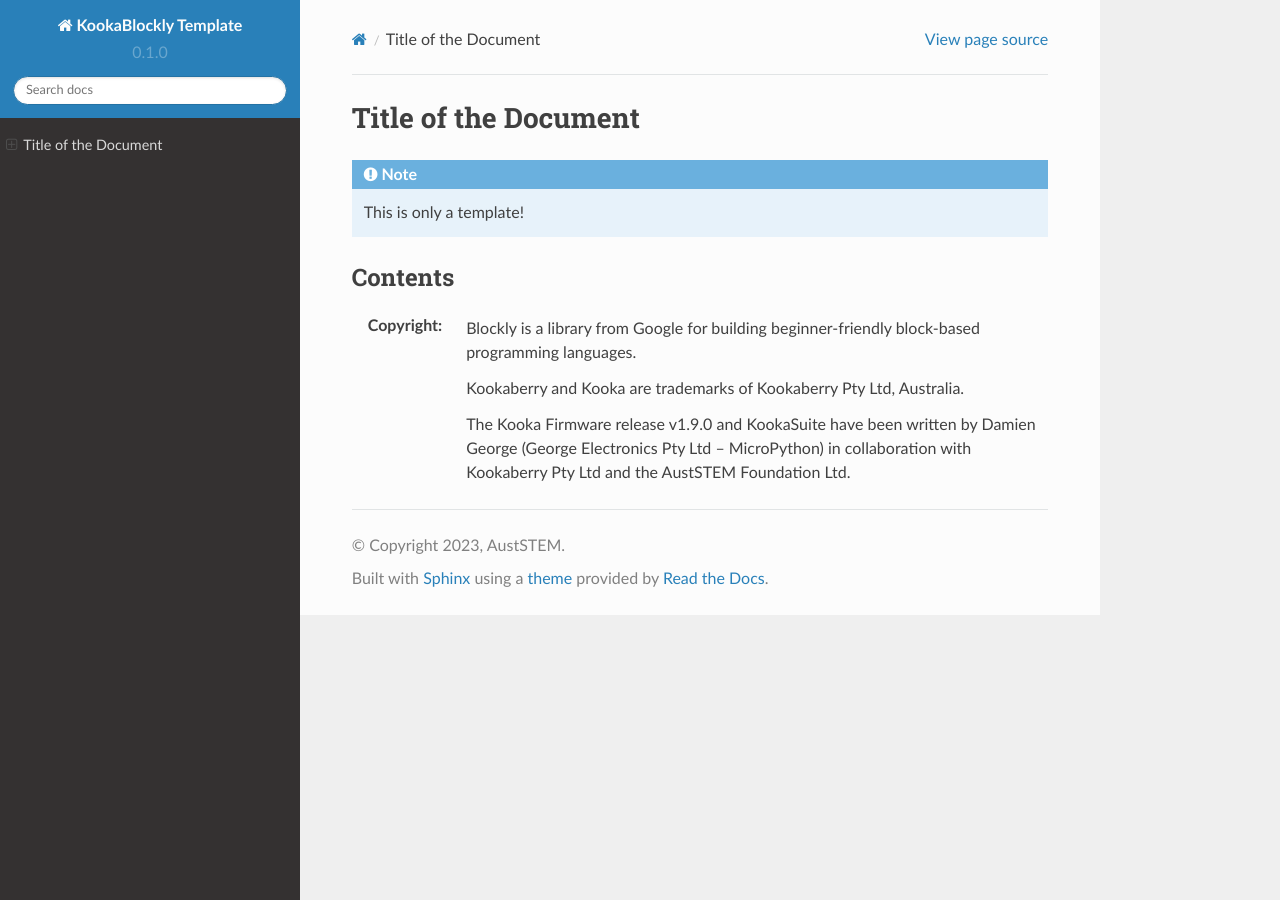
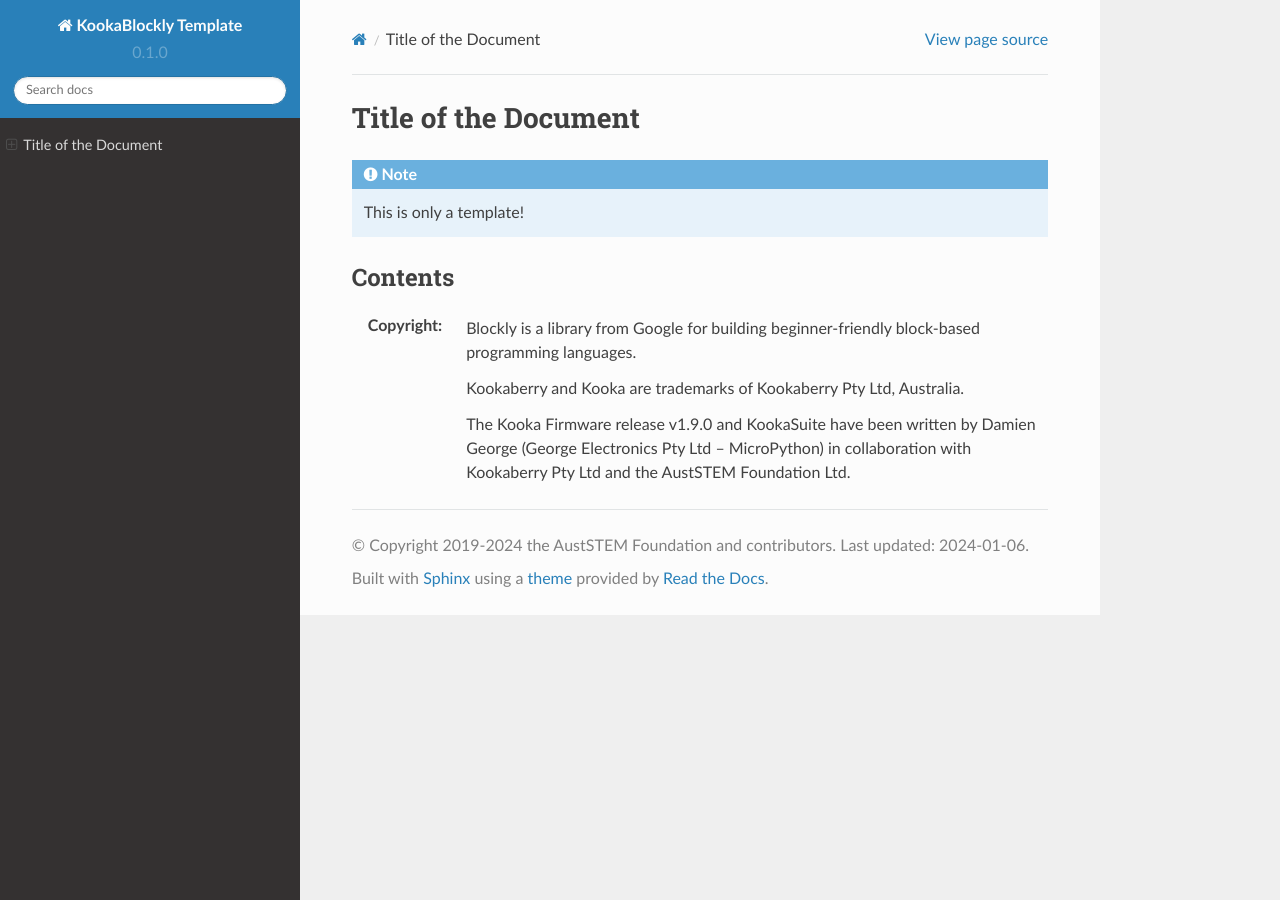
Before and after one commit to TDStrasser/AustSTEM-Documents-Template, a Sphinx documentation site: the page built from docs/source/index.rst, in a window 1280 px wide. Built offline with Sphinx 7.4.7 and the Read the Docs theme 2.0.0, drawn with Linux system fonts in a browser that asks for light colours; part of the change alters nothing that is shown.

Commit message:
Update conf.py

```diff
--- a/docs/source/conf.py
+++ b/docs/source/conf.py
@@ -1,13 +1,21 @@
 # Configuration file for the Sphinx documentation builder.
+from datetime import datetime
 
 # -- Project information
 
 project = 'KookaBlockly Template'
-copyright = '2023, AustSTEM'
+now = datetime.now()
+today = f"{now.year}-{now.month:02}-{now.day:02}"
+
+rights_holders = 'the AustSTEM Foundation and contributors'
+copyright = f"2019-{now.year} {rights_holders}. Last updated: {today}"
+
 author = 'Julian Dinsdale and Tony Strasser'
 
 release = '0.1'
 version = '0.1.0'
+
+numfig = True # Automatically number figures, code blocks and tables
 
 # -- General configuration
 
@@ -17,6 +25,7 @@ extensions = [
     'sphinx.ext.autodoc',
     'sphinx.ext.autosummary',
     'sphinx.ext.intersphinx',
+    'sphinx.ext.autosectionlabel'
 ]
 
 intersphinx_mapping = {
```
